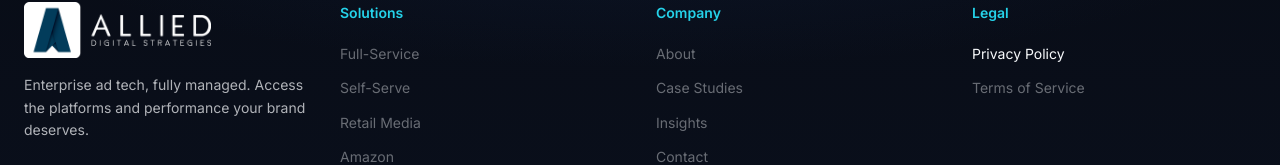
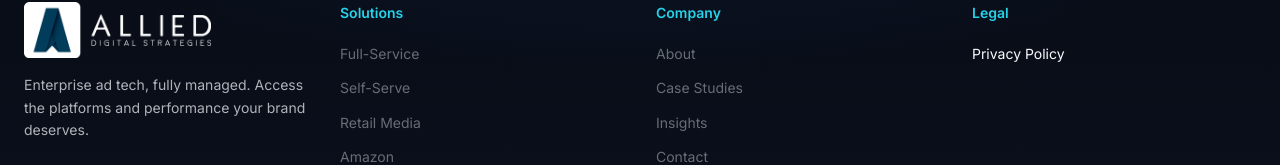
Before and after one commit to harpermadisongroup-blip/summit-growth-studio, a React (Vite) app: page /about in a window 1280 px wide. Shown: the part 3296-3461 px from the top of the page. Built offline with nearby package versions, Linux system fonts and the light colour scheme; the HTML template or start-up script is replaced by a standard one.

Commit message:
Remove Terms of Service
Co-authored-by: harpermadisongroup-blip <267119671+harpermadisongroup-blip@users.noreply.github.com>

```diff
--- a/src/components/layout/Footer.tsx
+++ b/src/components/layout/Footer.tsx
@@ -43,7 +43,7 @@ const Footer = () => {
             <h4 className="font-semibold text-body-sm mb-4 text-accent">Legal</h4>
             <ul className="space-y-2.5">
               <li><a href="https://skai.io/privacy-policy/" target="_blank" rel="noopener noreferrer" className="text-body-sm text-secondary-foreground hover:text-accent transition-colors">Privacy Policy</a></li>
-              <li><Link to="/terms" className="text-body-sm text-secondary-foreground/40 hover:text-accent transition-colors">Terms of Service</Link></li>
+
             </ul>
           </div>
         </div>
```
